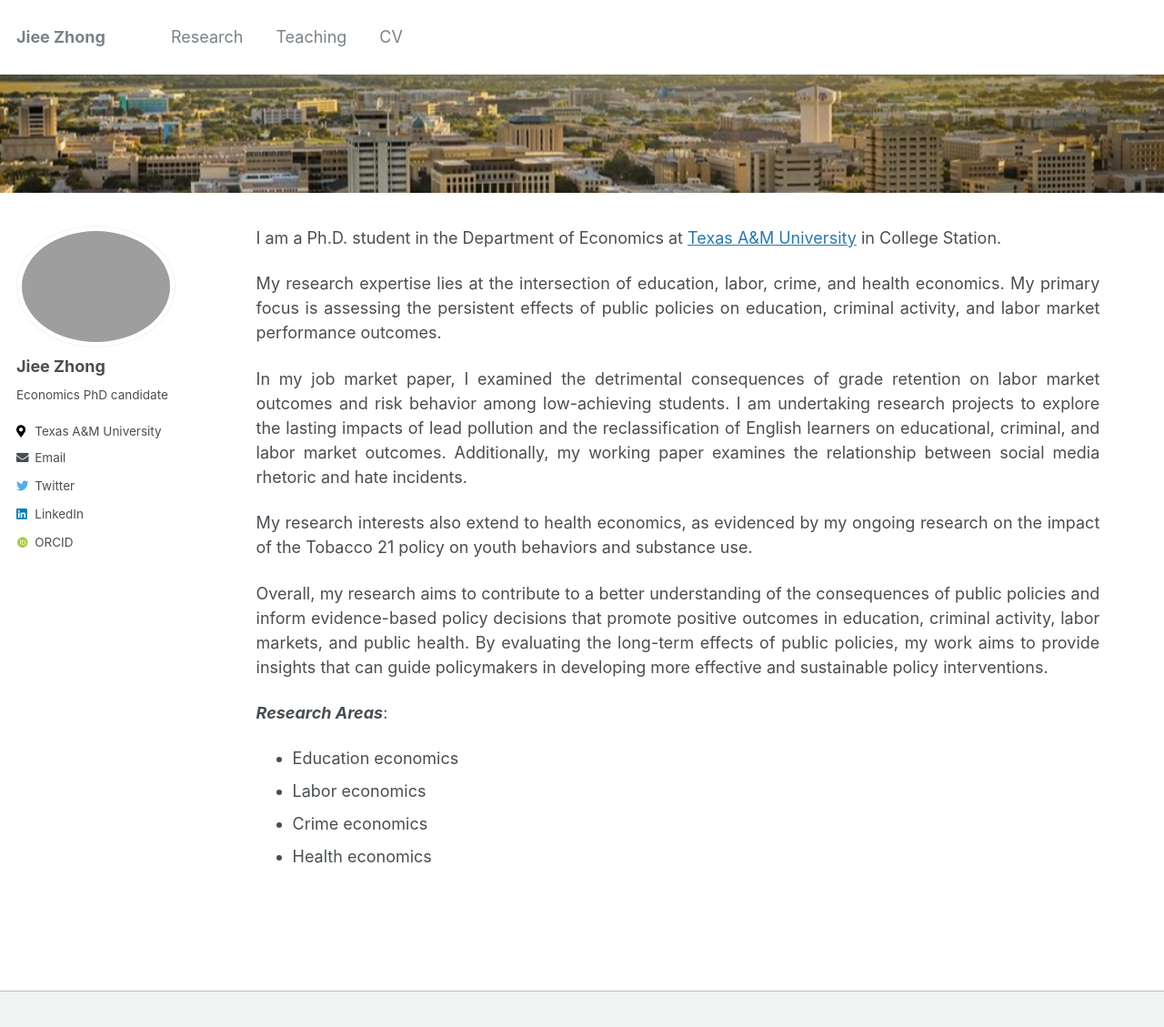
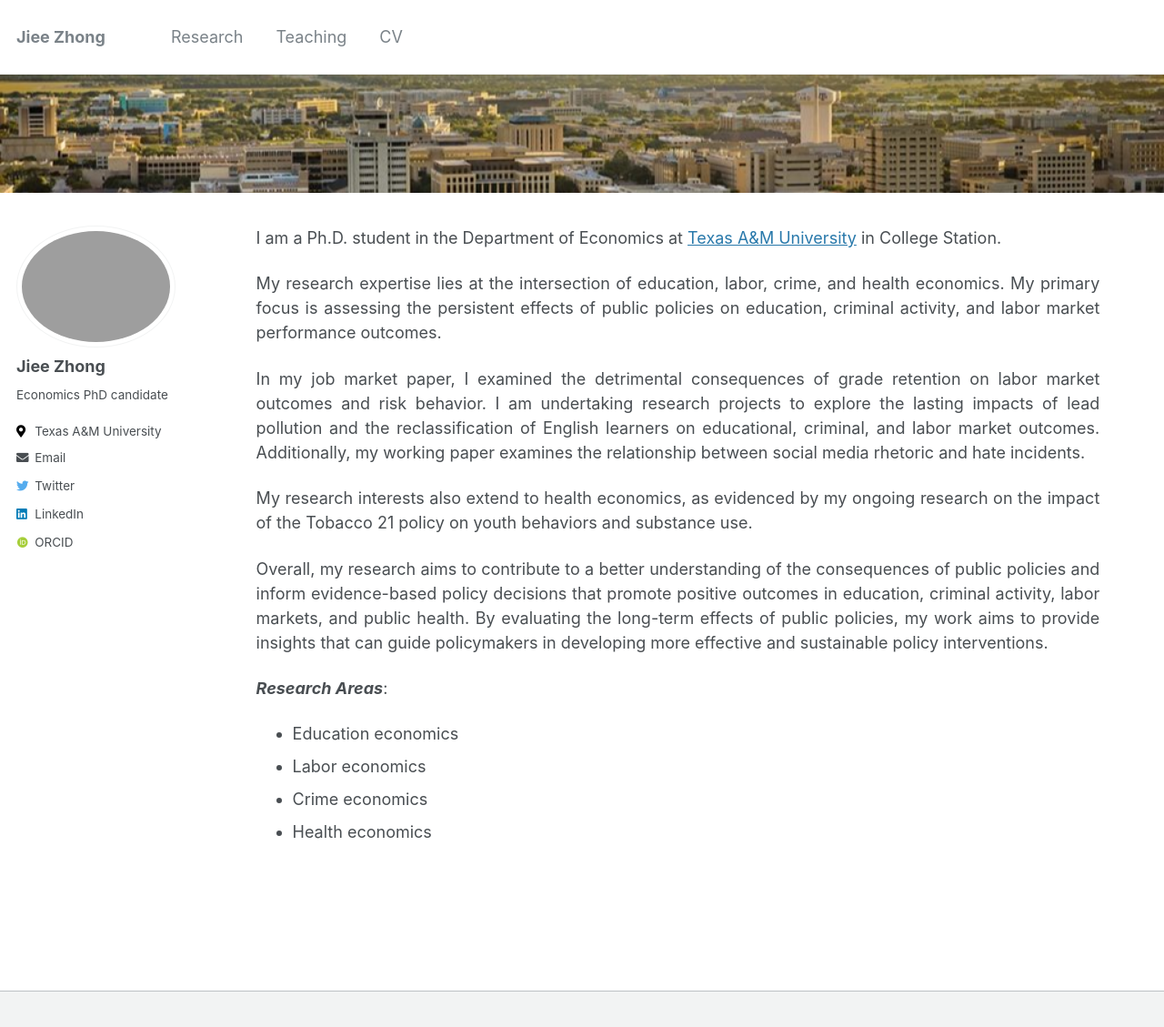
Before and after one commit to jieezhong/jieezhong.github.io, a Jekyll site: the page built from _pages/about.md, in a window 1280 px wide and 1162 px high. Shown: the top 1129 px of the window at 91% size. Built offline with Jekyll 4.4.1, drawn with Linux system fonts in a browser that asks for light colours; some web fonts are replaced.

Commit message:
Update about.md

```diff
--- a/_pages/about.md
+++ b/_pages/about.md
@@ -10,7 +10,7 @@ I am a Ph.D. student in the Department of Economics at [Texas A&M University](ht
 
 My research expertise lies at the intersection of education, labor, crime, and health economics. My primary focus is assessing the persistent effects of public policies on education, criminal activity, and labor market performance outcomes.
 
-In my job market paper, I examined the detrimental consequences of grade retention on labor market outcomes and risk behavior among low-achieving students. I am undertaking research projects to explore the lasting impacts of lead pollution and the reclassification of English learners on educational, criminal, and labor market outcomes. Additionally, my working paper examines the relationship between social media rhetoric and hate incidents.
+In my job market paper, I examined the detrimental consequences of grade retention on labor market outcomes and risk behavior. I am undertaking research projects to explore the lasting impacts of lead pollution and the reclassification of English learners on educational, criminal, and labor market outcomes. Additionally, my working paper examines the relationship between social media rhetoric and hate incidents.
 
 My research interests also extend to health economics, as evidenced by my ongoing research on the impact of the Tobacco 21 policy on youth behaviors and substance use.
 
```
